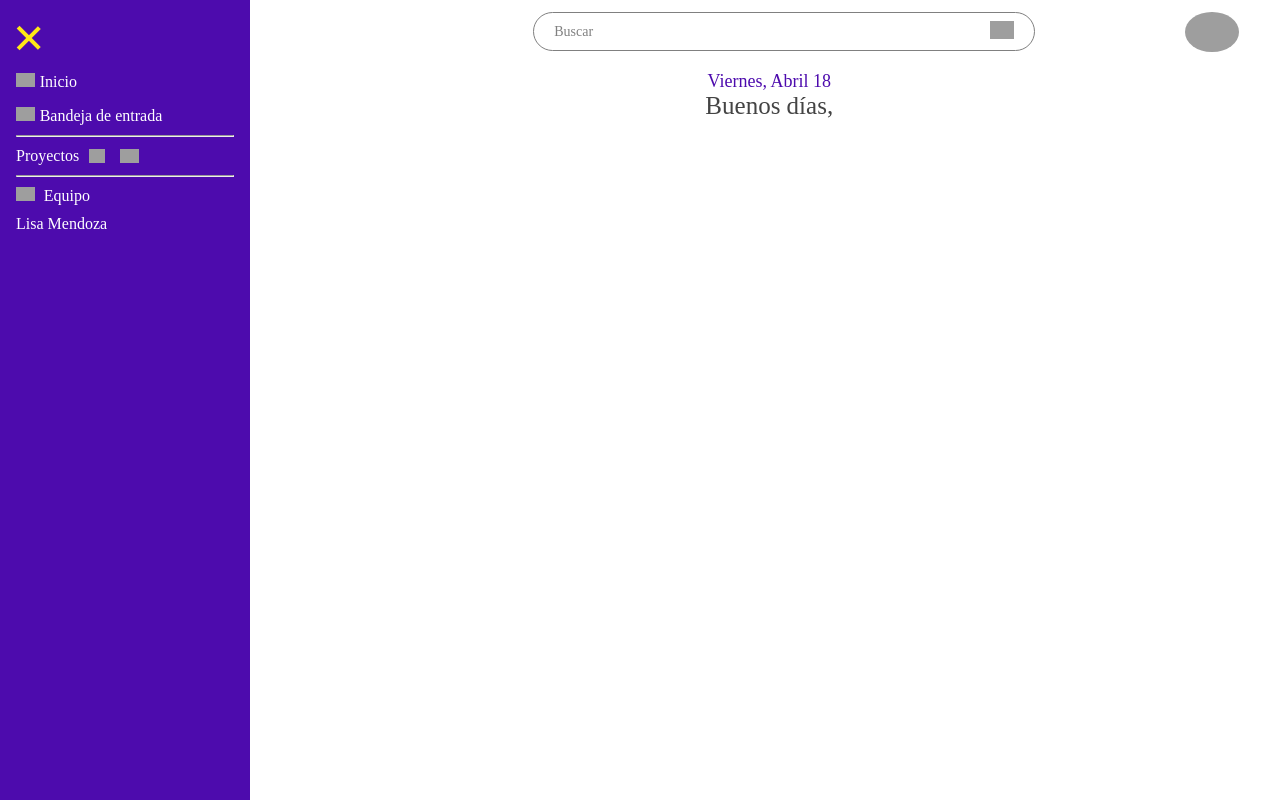
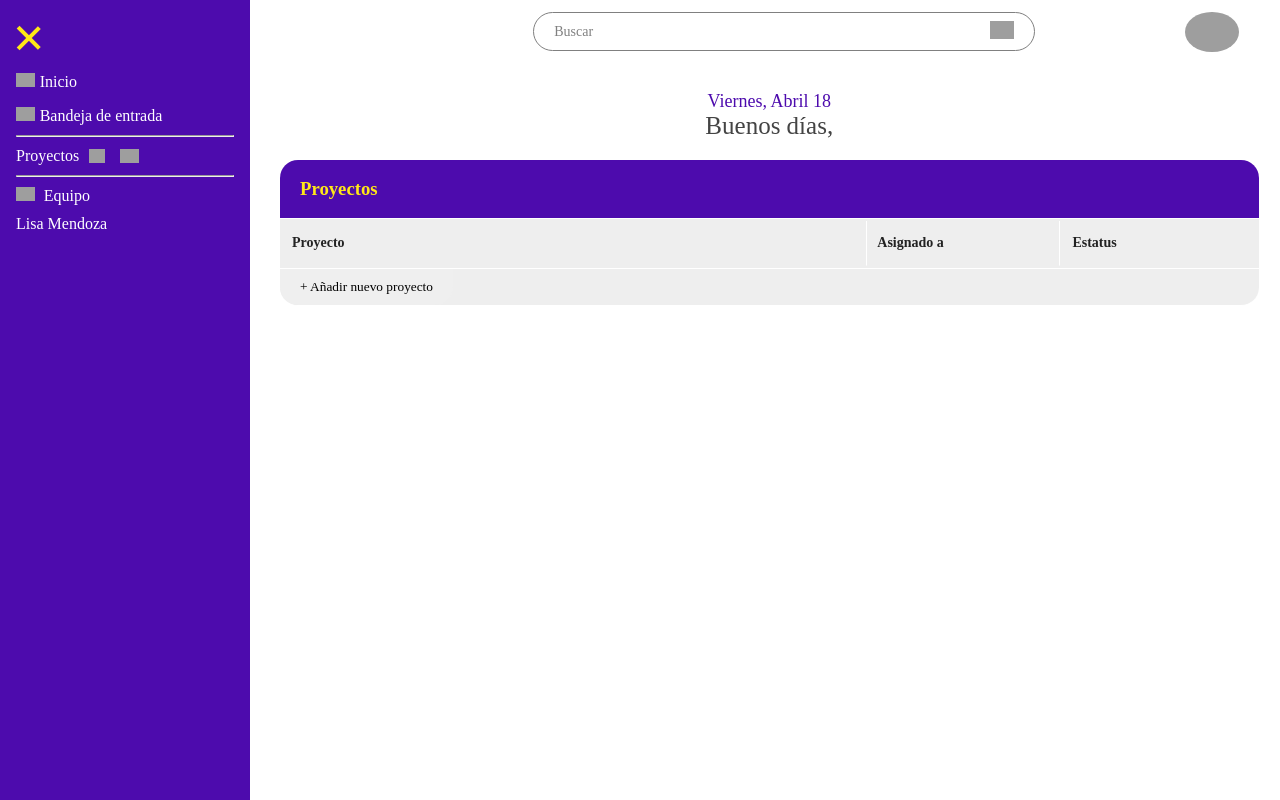
Before and after one commit to xanny-ilomio/nexus, a PHP site: page /community.html in a window 1280 px wide. Run offline with PHP 8.4, Linux system fonts and the light colour scheme; lists and menus that the app fills with data are empty; some web fonts are replaced; grey boxes are pictures that could not be loaded.

Commit message:
inicio del dashboard front

```diff
--- a/pages/community/community.css
+++ b/pages/community/community.css
@@ -57,7 +57,7 @@ body{
         "sidebar main";
     transition: grid-template-columns 300ms ease-in-out;
     overflow-x: hidden;
-    /* background-color: var(--gray); */ /*aun no se*/
+    background-color: var(--white); /*aun no se*/
 }
 img{
     -webkit-user-drag: none;
@@ -321,6 +321,7 @@ main, .header {
     display: flex;
     flex-direction: column;
     align-items: center;
+    margin: 20px 0;
 }
 .date{
     font-size: 18px;
@@ -331,3 +332,69 @@ main, .header {
     font-size: 25px;
     color: #444;
 }
+
+
+/* TABLA PROYECTOS */
+.dashboard-header, .dashboard-content{
+    padding: 18px 20px;
+    color: #222;
+}
+.dashboard-header{
+    border-bottom: 1.5px solid var(--white);
+    border-radius: 18px 18px 0 0;
+    background-color: var(--purple);
+}
+.dashboard-content{
+    padding: 0;
+    border-bottom: 1.5px solid var(--white);
+    border-radius: 0 0 18px 18px;
+    background-color: var(--gray);
+
+}
+.add-project{
+    border-radius: 0 0 18px 18px;
+    border: 0;
+    outline: 0;
+    width: auto;
+    padding: 10px 20px;
+    display: flex;
+    justify-content: flex-start;
+    font-family: 'Transforma Sans_Regular';
+}
+
+.projects-table {
+    width: 100%;
+    border-bottom: 1.5px solid white;
+}
+#head1-table{
+    width: 60%;
+}
+#head2-table{
+    width: 20%;
+    border-left: 1.5px solid var(--white);
+    border-right: 1.5px solid var(--white);
+}
+#head3-table{
+    width: 20%;
+}
+.projects-table th,.projects-table td {
+  border-bottom: 1.5px solid #eee;
+}
+.projects-table th{
+    font-size: 14px;
+    padding:14px 10px;
+    text-align: left;
+}
+
+.projects-table tbody tr:hover {
+  background-color: #f9f9f9;
+  cursor: pointer;
+}
+.add-project{
+    cursor: pointer;
+}
+
+.dashboard-header h3{
+    font-family: 'Transforma Mix_Bold';
+    color: var(--yellow);
+}
--- a/pages/community/community.html
+++ b/pages/community/community.html
@@ -78,8 +78,23 @@
                 <div class="date"></div>
                 <div class="hello"></div>
             </div>
-            <div class="table">
-
+            <div class="projects-dashboard">
+                <div class="dashboard-header">
+                    <h3>Proyectos</h3>
+                </div>
+                <div class="dashboard-content">
+                    <table class="projects-table">
+                        <thead>
+                            <tr>
+                                <th id="head1-table">Proyecto</th>
+                                <th id="head2-table">Asignado a</th>
+                                <th id="head3-table">Estatus</th>
+                            </tr>
+                        </thead>
+                        <tbody></tbody>
+                    </table>
+                    <button class="add-project">+ Añadir nuevo proyecto</button>
+                </div>
             </div>
         </main>
     </body>
```
Also changed, not shown: pages/community/welcome.js (line endings or trailing spaces).
